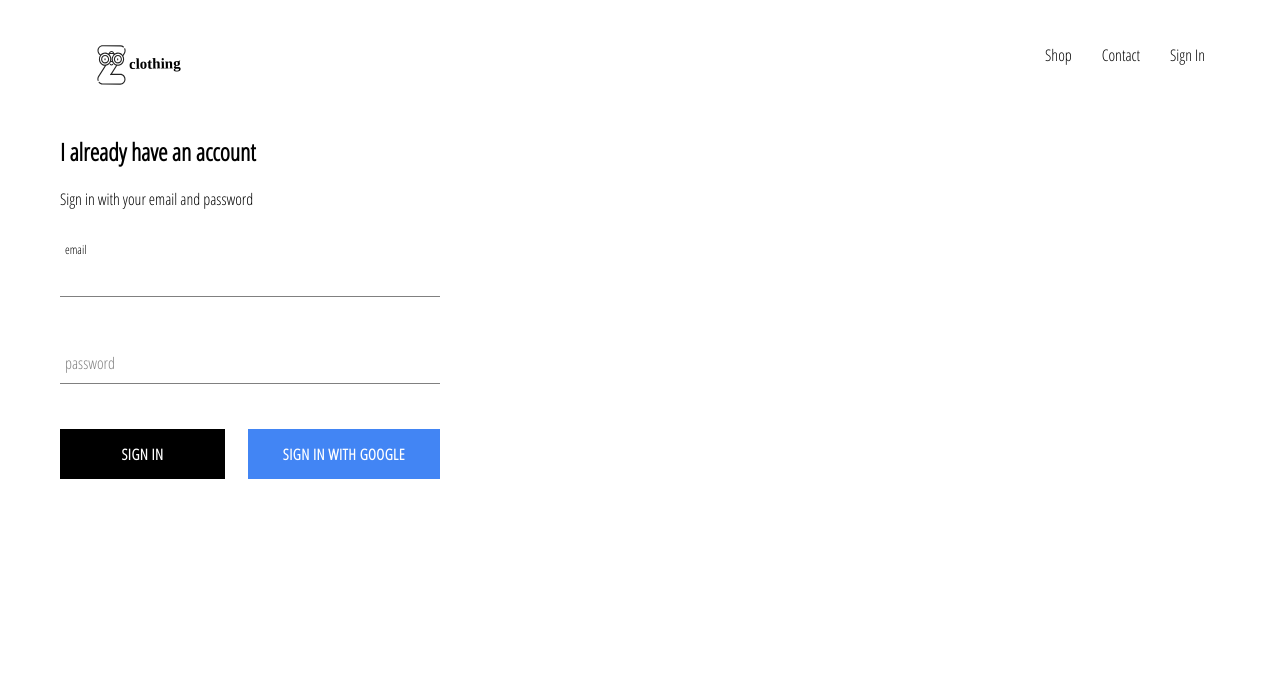
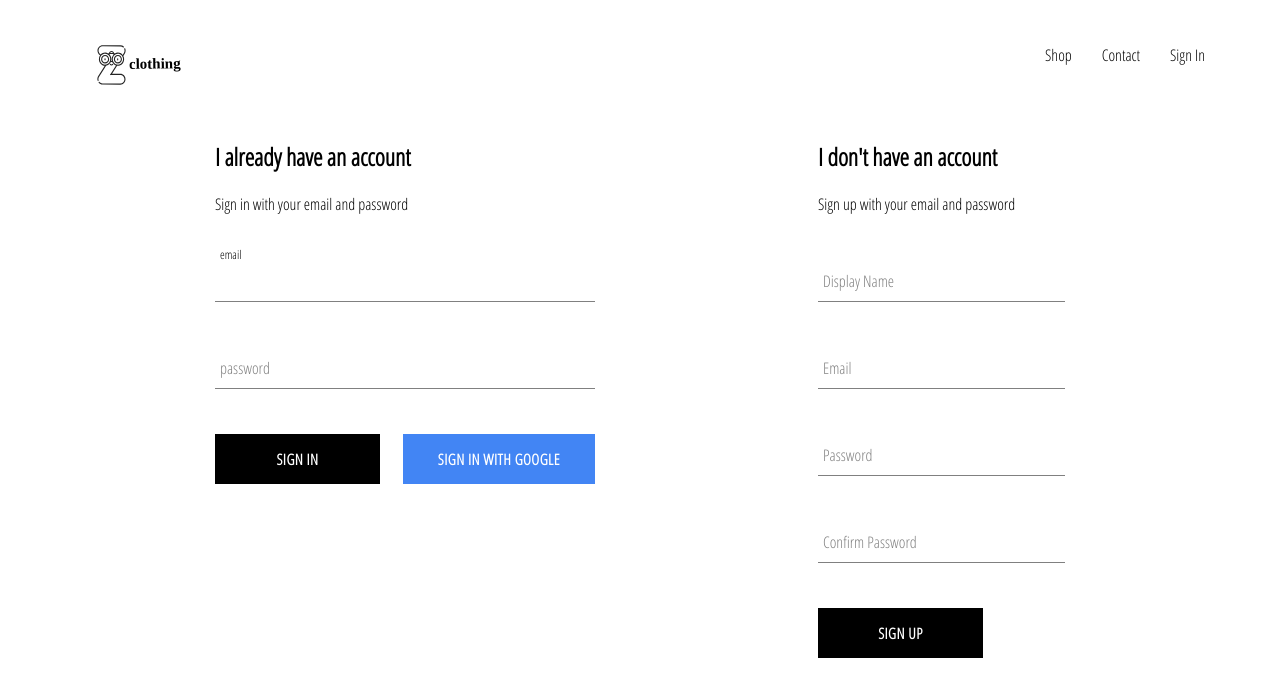
Before and after one commit to sk-201/Z-Clothing, a React (Create React App) app: page /signin in a window 1280 px wide. Shown: the top 696 px of the page. Built offline with nearby package versions, Linux system fonts and the light colour scheme; no server answers; a web font is replaced by a local one.

Commit message:
Implemented firebase utilities and ability to store authenticated users in our firestore database

```diff
--- a/src/App.js
+++ b/src/App.js
@@ -1,6 +1,6 @@
 import React from 'react';
 import {Route , Switch} from 'react-router-dom';
-import {auth} from './firebase/firebase.utils';
+import {auth, createUserProfileDocument} from './firebase/firebase.utils';
 import HomePage from './pages/homepage/homepage.component';
 import ShopPage from './pages/shop/shop_page.component';
 import Header from './components/header/header.component';
@@ -16,9 +16,22 @@
   }
   unsubscribeFromAuth = null;
   componentDidMount(){
-    this.unsubscribeFromAuth=auth.onAuthStateChanged(user=>{
-      this.setState({currentUser:user});
-      console.log(user);
+    this.unsubscribeFromAuth=auth.onAuthStateChanged( async userAuth=>{
+      if(userAuth){
+        const userRef= await createUserProfileDocument(userAuth);
+        userRef.onSnapshot( snapShot =>{
+          this.setState({
+            currentUser:{
+              id:snapShot.id,
+              ...snapShot.data()
+            }
+          });
+        });
+
+      }
+      else{
+        this.setState({currentUser: userAuth});
+      }
     });
   }
   componentWillUnmount(){
--- /dev/null
+++ b/src/components/sign-up/sign-up.component.jsx
@@ -0,0 +1,98 @@
+import React from 'react';
+import {auth,createUserProfileDocument} from '../../firebase/firebase.utils';
+import CustomButton from '../button/button.component';
+import FormInput from '../form-input/form-input.component';
+import './sign-up.styles.scss';
+
+class SignUp extends React.Component{
+    constructor(){
+        super();
+        this.state={
+            name:'',
+            email:'',
+            password:'',
+            confirmPassword:''
+        }
+}
+handleSubmit = async event => {
+    event.preventDefault();
+
+    const { displayName, email, password, confirmPassword } = this.state;
+
+    if (password !== confirmPassword) {
+      alert("passwords don't match");
+      return;
+    }
+
+    try {
+      const { user } = await auth.createUserWithEmailAndPassword(
+        email,
+        password
+      );
+
+      await createUserProfileDocument(user, { displayName });
+
+      this.setState({
+        displayName: '',
+        email: '',
+        password: '',
+        confirmPassword: ''
+      });
+    } catch (error) {
+      console.error(error);
+    }
+  };
+
+handleChange=event=>{
+const {name,value}=event.target;
+this.setState({[name]:value});
+
+};
+render(){
+    const{displayName, email, password, confirmPassword}=this.state;
+return(
+<div className='sign-up'>
+    <h2 className='title'>I don't have an account</h2>
+    <span>Sign up with your email and password </span>
+    <form className='sign-up form' onSubmit={this.handleSubmit}>
+    <FormInput
+        type='text'
+        name='displayName'
+        value={displayName}
+        onChange={this.handleChange}
+        label='Display Name'
+        required
+    />
+    <FormInput
+        type='email'
+        name='email'
+        value={email}
+        onChange={this.handleChange}
+        label='Email'
+        required
+        />
+    <FormInput
+        type='password'
+        name='password'
+        value={password}
+        onChange={this.handleChange}
+        label='Password'
+        required
+        />
+    <FormInput
+        type='password'
+        name='confirmPassword'
+        value={confirmPassword}
+        onChange={this.handleChange}
+        label='Confirm Password'
+        required
+        />
+    <CustomButton type='submit'>Sign Up</CustomButton>
+
+    </form>
+</div>
+
+)
+}
+}
+export default SignUp;
--- /dev/null
+++ b/src/components/sign-up/sign-up.styles.scss
@@ -0,0 +1,9 @@
+sign-up {
+       display: flex;
+       flex-direction: column;
+       width: 380px;
+
+       .title {
+         margin: 10px 0;
+       }
+     }
--- a/src/firebase/firebase.utils.js
+++ b/src/firebase/firebase.utils.js
@@ -10,6 +10,23 @@
     appId: "1:120062974601:web:e593aff2db09f2fe140458",
     measurementId: "G-ETT9XQS2YJ"
   };
+  export const createUserProfileDocument= async (userAuth,additionalData)=> {
+    if(!userAuth) return;
+    const userRef=firestore.doc(`users/${userAuth.uid}`);
+    const snapShot= await userRef.get();
+    if(!snapShot.exists){
+      const{displayName , email}= userAuth;
+      const createdAt= new Date();
+      try{
+        await userRef.set({displayName,email,createdAt,...additionalData});
+      }
+      catch(error){
+        console.log("error creating user:", error.message);
+      }
+    }
+    return userRef;
+  };
+
   firebase.initializeApp(config);
   export const auth= firebase.auth();
   export const firestore=firebase.firestore();
--- a/src/pages/signinandsignuppage/sign-in-and-sign-up-page.component.jsx
+++ b/src/pages/signinandsignuppage/sign-in-and-sign-up-page.component.jsx
@@ -1,8 +1,12 @@
 import React from 'react';
 import SignIn from '../../components/sign-in/sign-in.component';
+import SignUp from '../../components/sign-up/sign-up.component';
 import './sign-in-and-sign-up-page.styles.scss'
 const SignInandSignUp=()=>(
-<div className='sign-in-and-sign-up-page' ><SignIn/></div>
+<div className='sign-in-and-sign-up' >
+    <SignIn/>
+    <SignUp/>
+    </div>
 
 )
 export default SignInandSignUp;
--- a/src/pages/signinandsignuppage/sign-in-and-sign-up-page.styles.scss
+++ b/src/pages/signinandsignuppage/sign-in-and-sign-up-page.styles.scss
@@ -0,0 +1,6 @@
+.sign-in-and-sign-up {
+    width: 850px;
+    display: flex;
+    justify-content: space-between;
+    margin: 30px auto;
+  }
```
